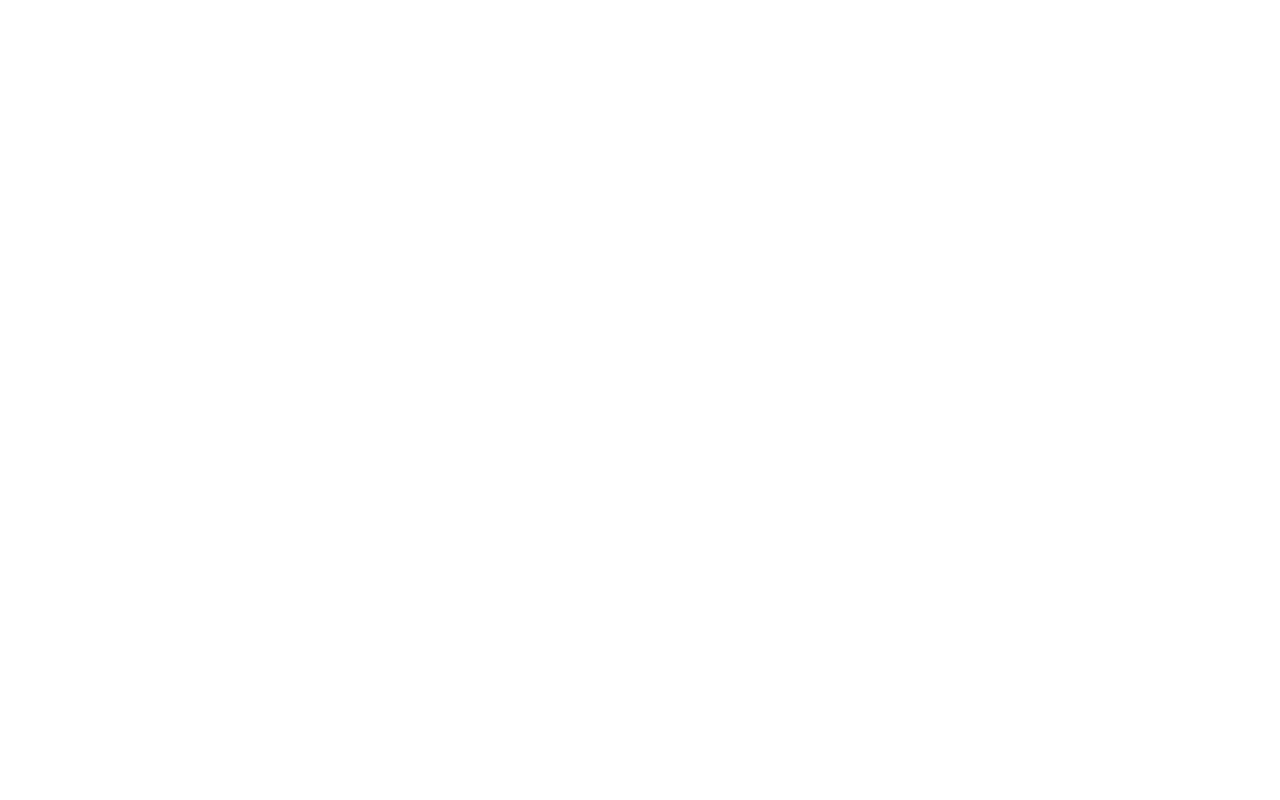
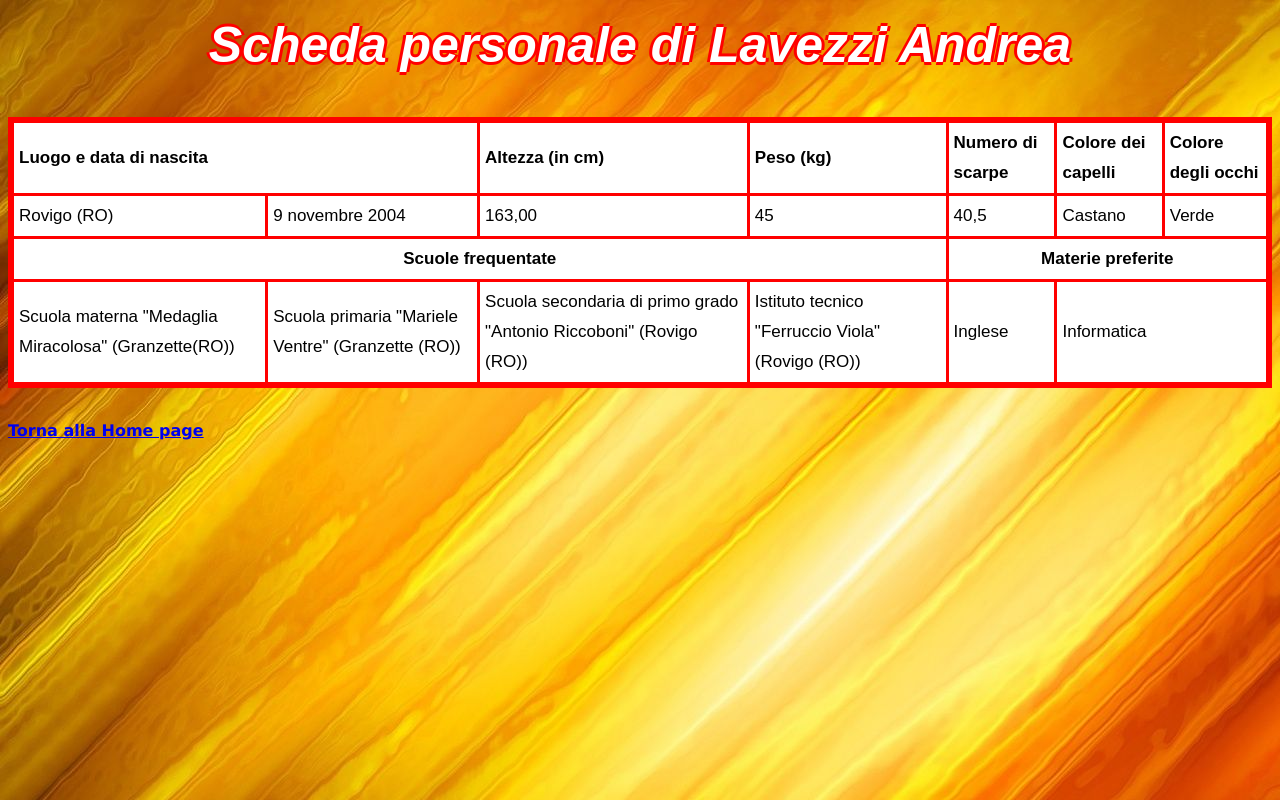
Before and after one commit to Francescodl04/Lavoro-di-gruppo-TPSIT, a plain HTML site: page andrealavezzi.html in a window 1280 px wide. Drawn offline with Linux system fonts and the light colour scheme.

Commit message:
modifiche

```diff
--- a/andrealavezzi.html
+++ b/andrealavezzi.html
@@ -1,6 +1,90 @@
 <html>
+
+	<head>
+		<title>
+			Lavezzi Andrea
+		</title>
+			<style type="text/css">
+		h1 {
+			font-family: arial, verdana, tahona, sans-serif;
+			font-size: 50px;
+			line-height: 150%;
+			color: white;
+			text-shadow: -3px 0 #FF0000, 0 3px #FF0000, 3px 0 #FF0000, 0 -3px #FF0000;
+
+		}
+		table{
+
+			background:white;
+			border: 6px solid red;
+			font-family: arial, verdana, tahona, sans-serif;
+			font-size: 20px;
+			line-height: 150%;
+			color: black;
+			border-collapse: collapse;
+
+		}
+		tr, td{
+
+			border: medium solid red;
+			font-family: arial, verdana, tahona, sans-serif;
+			font-size: 17px;
+			color: black;
+			border-collapse: collapse;
+			padding: 5px;
+		}
+
+
+		</style>
+	</head>
+
+	<body background="sfondo-arancione.jpg">
+	<h1 align="center"> <i> Scheda personale di Lavezzi Andrea </i> </h1>
+
+
+		<table class="center" border = "2" cellpadding = "5" cellspacing = "5" align="center">
+			<tr>
+				<td colspan="2"><b>Luogo e data di nascita</b></td>
+				<td colspan="1"><b>Altezza (in cm) <b></td>
+				<td colspan="1"><b>Peso (kg)<b></td>
+				<td colspan="1"><b>Numero di scarpe <b></td>
+				<td colspan="1"><b>Colore dei capelli</b> </td>
+				<td colspan="6"><b>Colore degli occhi</b> </td>
+
+
+			</tr>
+			<tr>
+
+				<td > Rovigo (RO) </td>
+				<td > 9 novembre 2004 </td>
+				<td> 163,00 </td>
+				<td> 45 </td>
+				<td> 40,5 </td>
+				<td> Castano </td>
+				<td > Verde </td>
+			</tr>
+			<tr>
+				<td colspan="4" align="center"><b>Scuole frequentate </b> </td>
+				<td colspan="3" align="center"><b>Materie preferite</b></td>
+
+
+			</tr>
+			<tr>
+			<td> Scuola materna "Medaglia Miracolosa" (Granzette(RO)) </td>
+			<td> Scuola primaria "Mariele Ventre" (Granzette (RO)) </td>
+			<td> Scuola secondaria di primo grado "Antonio Riccoboni" (Rovigo (RO)) </td>
+			<td> Istituto tecnico "Ferruccio Viola" (Rovigo (RO)) </td>
+			<td> Inglese </td>
+			<td colspan="2"> Informatica </td>
+
+			</tr>
+
+		</table>
 
 
 
+	<h1></h1>
+	<a href="index.html" > <font size="3px" face="verdana" > <b> Torna alla Home page </b></font></a>
+	</body>
 
 </html>
```
Also changed, not shown: sfondo-arancione.jpg (added).
